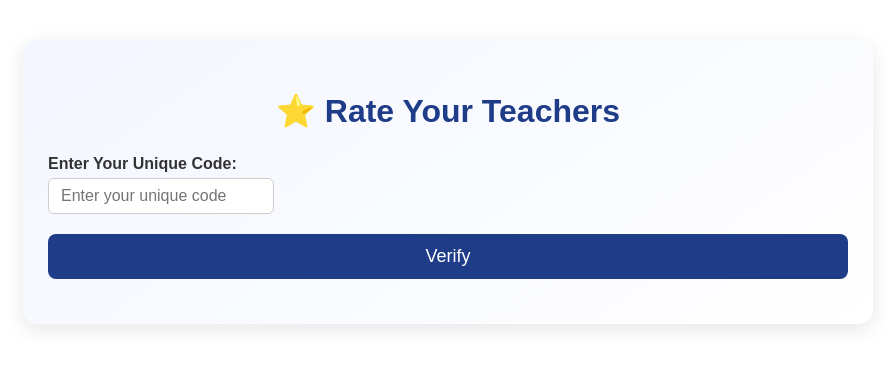
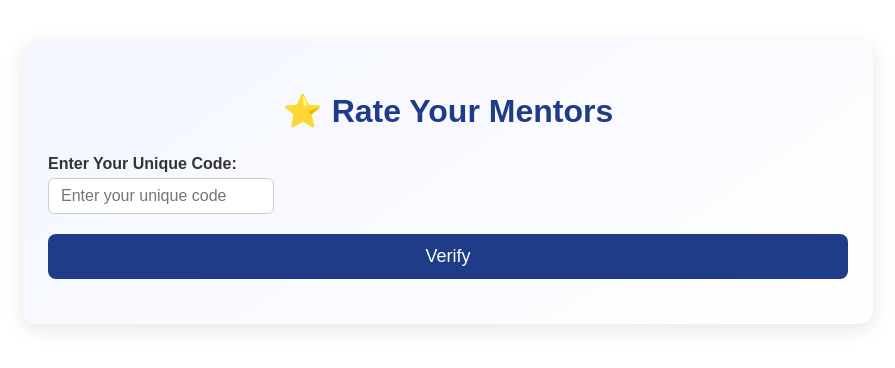
Before and after one commit to TNSHR/teacher-rating-frontend, a React (Create React App) app: page /rate-teacher in a window 1280 px wide. Shown: the top 368 px of the page, without its empty margins (192-1087 px from the left). Built offline with nearby package versions, Linux system fonts and the light colour scheme.

Commit message:
Change teachers to mentors

```diff
--- a/public/index.html
+++ b/public/index.html
@@ -26,7 +26,7 @@
       work correctly both with client-side routing and a non-root public URL.
       Learn how to configure a non-root public URL by running `npm run build`.
     -->
-    <title>Teacher Feedback Portal</title>
+    <title>Mentors Feedback Portal</title>
   </head>
   <body>
     <noscript></noscript>
--- a/src/components/RateTeacher.js
+++ b/src/components/RateTeacher.js
@@ -81,7 +81,7 @@ setTeachers(tRes.data.teachers);
 
   return (
     <div className="rate-container">
-      <h2>⭐ Rate Your Teachers</h2>
+      <h2>⭐ Rate Your Mentors</h2>
 
       {/* Enter Unique Code */}
       <div className="select-group">
```
